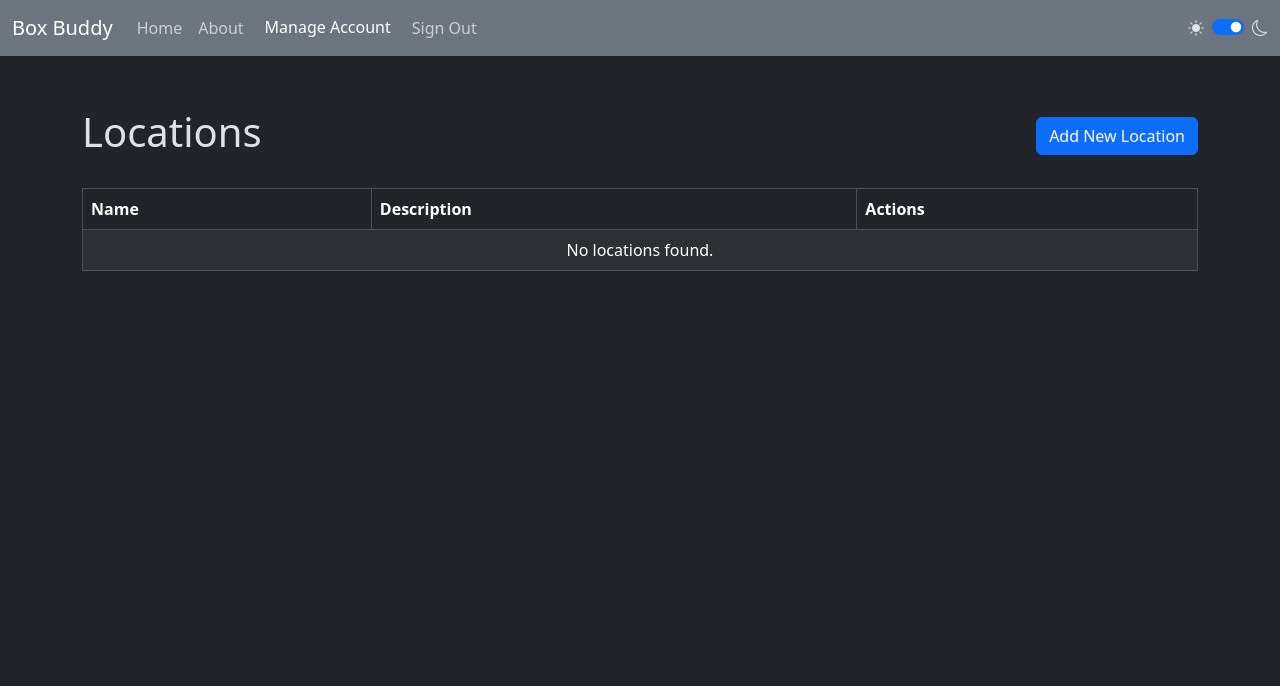
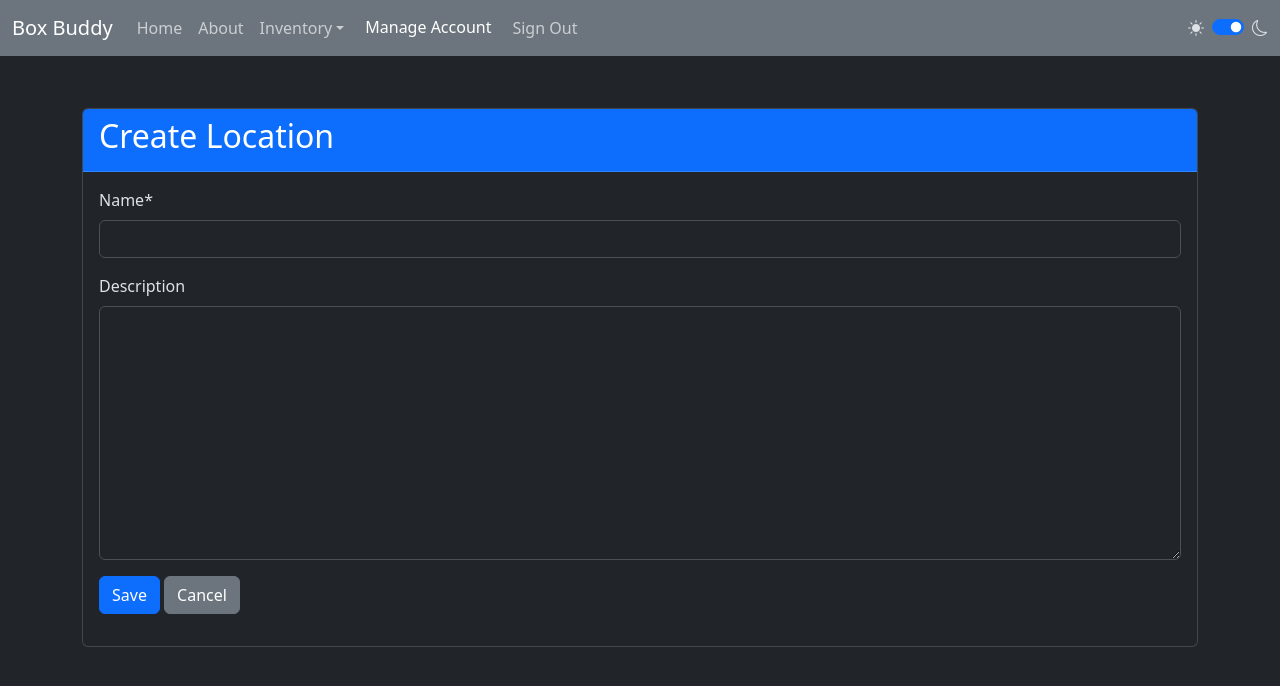
Before and after one commit to iandday/box_buddy, a Django app: page /location/create in a window 1280 px wide. Shown: the top 686 px of the page. Run offline with Django 5.2, Linux system fonts and the light colour scheme; the visitor is signed in with stand-in values (Sample User, id 1); data that the repository does not hold is empty; parts of the project's set-up code (start-up, migrations or seed data) failed here and were passed over; some libraries are stand-ins or nearby versions.

Commit message:
feat(Location): add links

```diff
--- a/templates/pages/location_edit.html
+++ b/core/templates/forms/obj_create_edit.html
@@ -6,7 +6,7 @@
   <div class="container mt-5">
     <div class="card">
       <div class="card-header bg-primary text-white">
-        <h2>Update Location</h2>
+        <h2>{{ title }}</h2>
       </div>
       <div class="card-body">
         <form method="post">
--- a/core/urls.py
+++ b/core/urls.py
@@ -7,7 +7,7 @@ urlpatterns = [
     path("about", views.about, name="about"),
     path("location/", views.location_list, name="location_list"),
     path("location/view/<slug:slug>/", views.location_detail, name="location_detail"),
-    path("location/create", views.location_list, name="location_create"),
+    path("location/create", views.location_create, name="location_create"),
     path("location/edit/<slug:slug>/", views.location_edit, name="location_edit"),
     path("location/delete/<slug:slug>/", views.location_list, name="location_delete"),
 ]
--- a/core/views.py
+++ b/core/views.py
@@ -19,13 +19,26 @@ def about(request) -> HttpResponse:
 @login_required
 def location_list(request) -> HttpResponse:
     locations = Location.objects.all()
-    return render(request, "pages/location_list.html", {"locations": locations})
+    return render(request, "list/location_list.html", {"locations": locations})
 
 
 @login_required
 def location_detail(request, slug) -> HttpResponse:
     location = get_object_or_404(Location, slug=slug)
-    return render(request, "pages/location_detail.html", {"location": location})
+    return render(request, "detail/location_detail.html", {"location": location})
+
+
+@login_required
+def location_create(request) -> HttpResponse:
+    if request.method == "POST":
+        form = LocationForm(request.POST)
+        if form.is_valid():
+            form.instance.created_by = request.user
+            location = form.save()
+            return redirect("location_detail", slug=location.slug)
+    else:
+        form = LocationForm()
+    return render(request, "forms/obj_create_edit.html", {"form": form, "title": "Create Location"})
 
 
 @login_required
@@ -34,8 +47,11 @@ def location_edit(request, slug) -> HttpResponse:
     if request.method == "POST":
         form = LocationForm(request.POST, instance=location)
         if form.is_valid():
+            form.instance.updated_by = request.user
             form.save()
             return redirect("location_detail", slug=location.slug)
     else:
         form = LocationForm(instance=location)
-    return render(request, "pages/location_edit.html", {"form": form, "location": location})
+    return render(
+        request, "forms/obj_create_edit.html", {"form": form, "location": location, "title": "Update Location"}
+    )
--- a/docker-compose.yml
+++ b/docker-compose.yml
@@ -169,7 +169,7 @@ services:
       dockerfile: ./docker/django/Dockerfile
     develop:
       watch:
-        - action: sync
+        - action: sync+restart
           path: .
           target: /app
           ignore:
--- a/templates/navbar.html
+++ b/templates/navbar.html
@@ -1,41 +1,47 @@
-{% load static i18n %} {% get_current_language as LANGUAGE_CODE %}
+{% load static i18n %}
+
+{% get_current_language as LANGUAGE_CODE %}
 <div class="mb-1 bg-secondary">
   <nav class="navbar navbar-expand-md ">
     <div class="container-fluid">
-      <button
-        class="navbar-toggler navbar-toggler-right"
+      <button class="navbar-toggler navbar-toggler-right"
               type="button"
               data-bs-toggle="collapse"
               data-bs-target="#navbarSupportedContent"
               aria-controls="navbarSupportedContent"
               aria-expanded="false"
-        aria-label="Toggle navigation"
-      >
+              aria-label="Toggle navigation">
         <span class="navbar-toggler-icon"></span>
       </button>
-      <a
-        class="navbar-brand"
-        href="{% url 'home' %}"
-        >Box Buddy</a
-      >
-      <div
-        class="collapse navbar-collapse"
-        id="navbarSupportedContent"
-      >
+      <a class="navbar-brand" href="{% url 'home' %}">Box Buddy</a>
+      <div class="collapse navbar-collapse" id="navbarSupportedContent">
         <ul class="navbar-nav mr-auto">
           <li class="nav-item active">
-            <a
-              class="nav-link"
-              href="{% url 'home' %}"
-              >Home <span class="visually-hidden">(current)</span></a
-            >
+            <a class="nav-link" href="{% url 'home' %}">Home <span class="visually-hidden">(current)</span></a>
           </li>
           <li class="nav-item">
-            <a
-              class="nav-link"
-              href="{% url 'about' %}"
-              >About</a
-            >
+            <a class="nav-link" href="{% url 'about' %}">About</a>
+          </li>
+          <li class="nav-item dropdown">
+            <a class="nav-link dropdown-toggle"
+               href="#"
+               role="button"
+               data-bs-toggle="dropdown"
+               aria-expanded="false">Inventory</a>
+            <ul class="dropdown-menu">
+              <li>
+                <a class="dropdown-item" href="{% url 'location_list' %}">Locations</a>
+              </li>
+              <li>
+                <a class="dropdown-item" href="#">Boxes</a>
+              </li>
+              <li>
+                <hr class="dropdown-divider" />
+              </li>
+              <li>
+                <a class="dropdown-item" href="#">Items</a>
+              </li>
+            </ul>
           </li>
           {% if request.user.is_authenticated %}
             <li class="nav-item">
@@ -48,42 +54,30 @@
             </li>
             <li class="nav-item">
               {# URL provided by django-allauth/account/urls.py #}
-            <a
-              class="nav-link"
-              href="{% url 'account_logout' %}"
-              >{% translate "Sign Out" %}</a
-            >
+              <a class="nav-link" href="{% url 'account_logout' %}">{% translate "Sign Out" %}</a>
             </li>
-          {% else %} {% if ACCOUNT_ALLOW_REGISTRATION %}
+          {% else %}
+            {% if ACCOUNT_ALLOW_REGISTRATION %}
               <li class="nav-item">
                 {# URL provided by django-allauth/account/urls.py #}
-            <a
-              id="sign-up-link"
-              class="nav-link"
-              href="{% url 'account_signup' %}"
-              >{% translate "Sign Up" %}</a
-            >
+                <a id="sign-up-link" class="nav-link" href="{% url 'account_signup' %}">{% translate "Sign Up" %}</a>
               </li>
             {% endif %}
             <li class="nav-item">
               {# URL provided by django-allauth/account/urls.py #}
-            <a
-              id="log-in-link"
-              class="nav-link"
-              href="{% url 'account_login' %}"
-              >{% translate "Sign In" %}</a
-            >
+              <a id="log-in-link" class="nav-link" href="{% url 'account_login' %}">{% translate "Sign In" %}</a>
             </li>
           {% endif %}
-
         </ul>
-
       </div>
       <div>
-        <li class="nav-item align-items-center d-flex" >
+        <li class="nav-item align-items-center d-flex">
           <i class="bi bi-brightness-high-fill"></i>
           <div class="ms-2 form-check form-switch">
-            <input class="form-check-input" type="checkbox" role="switch" id="darkModeSwitch" />
+            <input class="form-check-input"
+                   type="checkbox"
+                   role="switch"
+                   id="darkModeSwitch" />
           </div>
           <i class="bi bi-moon"></i>
         </li>
```
Also changed, not shown: README.md, core/templates/detail/location_detail.html (renamed from templates/pages/location_detail.html), core/templates/list/location_list.html (renamed from templates/pages/location_list.html). Lines whose indentation alone changed are shown as unchanged.
